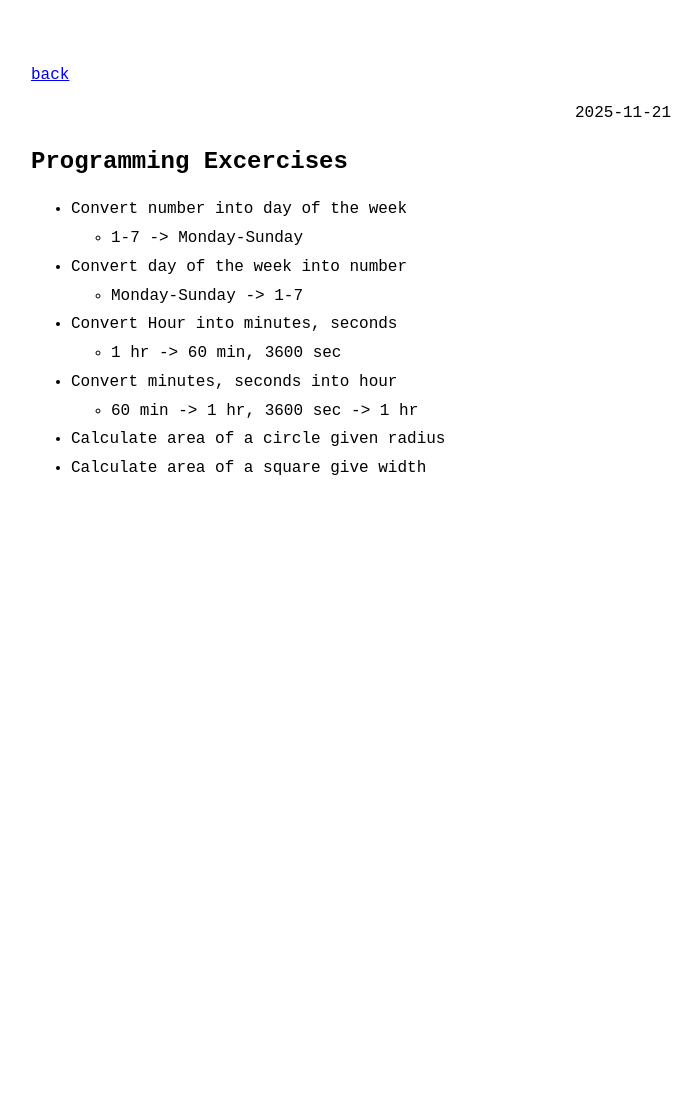
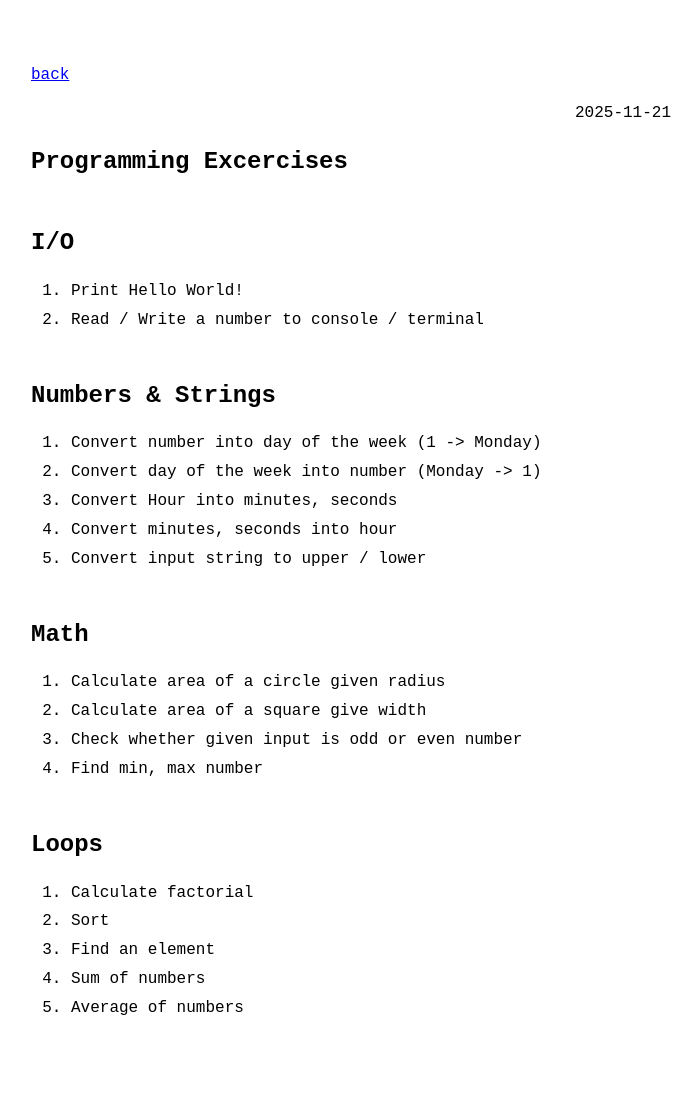
Before and after one commit to VallarasuS/Vallarasu.in, a Jekyll site: the page built from docs/_posts/2025-11-21-programming-excercises.md, in a window 1280 px wide. Shown: the whole page, without its empty margins (289-988 px from the left). Built offline with Jekyll 4.4.1, drawn with Linux system fonts in a browser that asks for light colours; before the commit the page ends 900 px from its top, so only the background shows below that.

Commit message:
Problem set update

```diff
--- a/docs/_posts/2025-11-21-programming-excercises.md
+++ b/docs/_posts/2025-11-21-programming-excercises.md
@@ -3,14 +3,30 @@ layout: post
 category: Python
 ---
 
+## I/O
 
-- Convert number into day of the week
-    - 1-7 -> Monday-Sunday
-- Convert day of the week into number
-    - Monday-Sunday -> 1-7
-- Convert Hour into minutes, seconds
-    - 1 hr -> 60 min, 3600 sec
-- Convert minutes, seconds into hour
-    - 60 min -> 1 hr, 3600 sec -> 1 hr
-- Calculate area of a circle given radius
-- Calculate area of a square give width
+1. Print Hello World!
+1. Read / Write a number to console / terminal
+
+## Numbers & Strings
+
+1. Convert number into day of the week (1 -> Monday)
+1. Convert day of the week into number (Monday -> 1)
+1. Convert Hour into minutes, seconds
+1. Convert minutes, seconds into hour
+1. Convert input string to upper / lower
+
+## Math
+
+1. Calculate area of a circle given radius
+1. Calculate area of a square give width
+1. Check whether given input is odd or even number
+1. Find min, max number
+
+## Loops
+
+1. Calculate factorial
+1. Sort
+1. Find an element
+1. Sum of numbers
+1. Average of numbers
```
Also changed, not shown: docs/_posts/2025-11-18-python-notes.md (+4 -5 lines).
